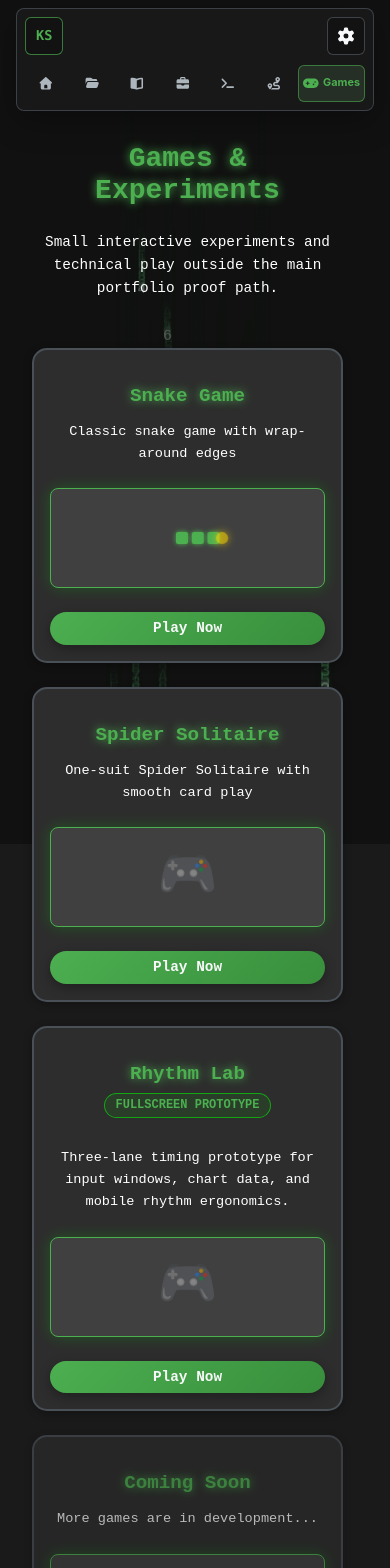
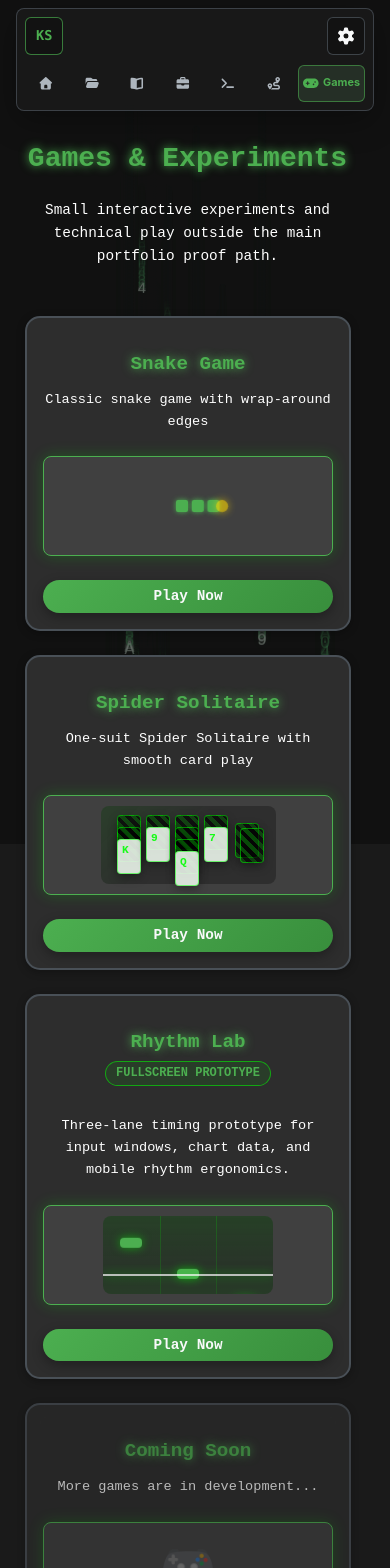
Before and after one commit to kareemsasa3/personal-website, a React (Vite) app in the folder web/: page /games in a window 390 px wide. Shown: the top 1568 px of the page. Built offline with nearby package versions, Linux system fonts and the light colour scheme.

Commit message:
Add curated game card previews

```diff
--- a/web/src/components/GameCard/GameCard.css
+++ b/web/src/components/GameCard/GameCard.css
@@ -6,6 +6,7 @@
     padding: var(--spacing-lg);
     width: 100%;
     max-width: 400px;
+    box-sizing: border-box;
     backdrop-filter: blur(10px);
     transition: transform var(--transition-normal),
         box-shadow var(--transition-normal),
@@ -173,6 +174,170 @@
     }
 }
 
+.spider-preview {
+    position: relative;
+    display: flex;
+    align-items: flex-start;
+    justify-content: center;
+    gap: 10px;
+    width: min(240px, 92%);
+    height: 112px;
+    padding: 14px 12px;
+    border-radius: var(--border-radius-md);
+    background:
+        linear-gradient(135deg, rgba(0, 255, 0, 0.08), transparent 45%),
+        rgba(0, 0, 0, 0.28);
+}
+
+.spider-column,
+.spider-stock {
+    position: relative;
+    width: 34px;
+    height: 86px;
+}
+
+.spider-column-tall {
+    height: 96px;
+}
+
+.spider-stock {
+    margin-left: 2px;
+}
+
+.spider-card {
+    position: absolute;
+    left: 0;
+    width: 34px;
+    height: 48px;
+    border-radius: 5px;
+    border: 1px solid rgba(0, 255, 0, 0.5);
+    box-shadow: 0 4px 10px rgba(0, 0, 0, 0.28);
+}
+
+.spider-card:nth-child(1) {
+    top: 0;
+}
+
+.spider-card:nth-child(2) {
+    top: 16px;
+}
+
+.spider-card:nth-child(3) {
+    top: 32px;
+}
+
+.spider-card:nth-child(4) {
+    top: 48px;
+}
+
+.spider-card-back {
+    background:
+        repeating-linear-gradient(
+            45deg,
+            rgba(0, 255, 0, 0.18) 0 4px,
+            rgba(0, 0, 0, 0.35) 4px 8px
+        ),
+        rgba(0, 0, 0, 0.48);
+}
+
+.spider-card-face {
+    display: flex;
+    align-items: flex-start;
+    justify-content: flex-start;
+    padding: 5px;
+    color: rgba(0, 255, 0, 0.9);
+    background: rgba(235, 245, 235, 0.9);
+    font-family: var(--terminal-font, 'Courier New', 'Monaco', 'Menlo', monospace);
+    font-size: 0.85rem;
+    font-weight: 700;
+}
+
+.spider-stock .spider-card:nth-child(1) {
+    top: 10px;
+    left: 0;
+}
+
+.spider-stock .spider-card:nth-child(2) {
+    top: 16px;
+    left: 6px;
+}
+
+.rhythm-preview {
+    position: relative;
+    display: grid;
+    grid-template-columns: repeat(3, minmax(0, 1fr));
+    width: min(230px, 92%);
+    height: 112px;
+    border-radius: var(--border-radius-md);
+    background:
+        linear-gradient(to bottom, rgba(0, 255, 0, 0.1), transparent 60%),
+        rgba(0, 0, 0, 0.32);
+    overflow: hidden;
+}
+
+.rhythm-lane {
+    position: relative;
+    border-left: 1px solid rgba(0, 255, 0, 0.18);
+}
+
+.rhythm-lane:first-child {
+    border-left: 0;
+}
+
+.rhythm-lane::before {
+    content: '';
+    position: absolute;
+    inset: 0;
+    background: linear-gradient(to bottom, transparent, rgba(0, 255, 0, 0.08));
+}
+
+.rhythm-target-line {
+    position: absolute;
+    left: 0;
+    right: 0;
+    bottom: 24px;
+    height: 2px;
+    background: rgba(255, 255, 255, 0.68);
+    box-shadow: 0 0 10px rgba(0, 255, 0, 0.45);
+}
+
+.rhythm-note {
+    position: absolute;
+    left: 50%;
+    width: 26px;
+    height: 12px;
+    border-radius: 4px;
+    background: var(--terminal-primary, #4CAF50);
+    box-shadow: 0 0 10px rgba(0, 255, 0, 0.5);
+    transform: translateX(-50%);
+    animation: rhythmPreviewDrift 2.8s ease-in-out infinite;
+}
+
+.rhythm-note-one {
+    top: 18px;
+    animation-delay: 0s;
+}
+
+.rhythm-note-two {
+    top: 46px;
+    animation-delay: 0.35s;
+}
+
+.rhythm-note-three {
+    top: 74px;
+    animation-delay: 0.7s;
+}
+
+@keyframes rhythmPreviewDrift {
+    0%, 100% {
+        transform: translateX(-50%) translateY(0);
+    }
+
+    50% {
+        transform: translateX(-50%) translateY(8px);
+    }
+}
+
 .play-button {
     position: relative;
     z-index: 1;
@@ -259,6 +424,31 @@
         height: 80px;
     }
 
+    .spider-preview,
+    .rhythm-preview {
+        height: 92px;
+    }
+
+    .spider-preview {
+        gap: 7px;
+        width: min(205px, 96%);
+        padding: 11px 9px;
+    }
+
+    .spider-column,
+    .spider-stock {
+        width: 29px;
+    }
+
+    .spider-card {
+        width: 29px;
+        height: 42px;
+    }
+
+    .rhythm-preview {
+        width: min(200px, 96%);
+    }
+
     .game-card h3 {
         font-size: 1.3rem;
     }
@@ -286,6 +476,68 @@
     .snake-preview {
         width: 120px;
         height: 60px;
+    }
+
+    .spider-preview,
+    .rhythm-preview {
+        height: 78px;
+    }
+
+    .spider-preview {
+        gap: 5px;
+        width: min(175px, 96%);
+        padding: 9px 7px;
+    }
+
+    .spider-column,
+    .spider-stock {
+        width: 24px;
+        height: 64px;
+    }
+
+    .spider-card {
+        width: 24px;
+        height: 35px;
+        border-radius: 4px;
+    }
+
+    .spider-card:nth-child(2) {
+        top: 12px;
+    }
+
+    .spider-card:nth-child(3) {
+        top: 24px;
+    }
+
+    .spider-card:nth-child(4) {
+        top: 36px;
+    }
+
+    .spider-card-face {
+        padding: 4px;
+        font-size: 0.7rem;
+    }
+
+    .spider-stock .spider-card:nth-child(1) {
+        top: 8px;
+    }
+
+    .spider-stock .spider-card:nth-child(2) {
+        top: 13px;
+        left: 5px;
+    }
+
+    .rhythm-preview {
+        width: min(170px, 96%);
+    }
+
+    .rhythm-note {
+        width: 22px;
+        height: 10px;
+    }
+
+    .rhythm-target-line {
+        bottom: 18px;
     }
 
     .game-card h3 {
@@ -321,7 +573,8 @@
     .game-card,
     .play-button,
     .snake-segment-preview,
-    .food-preview {
+    .food-preview,
+    .rhythm-note {
         transition: none;
         animation: none;
     }
--- a/web/src/components/GameCard/GameCard.tsx
+++ b/web/src/components/GameCard/GameCard.tsx
@@ -18,13 +18,57 @@ const GameCard: React.FC<GameCardProps> = ({
     switch (previewType) {
       case "snake":
         return (
-          <div className="snake-preview">
+          <div className="snake-preview" aria-hidden="true">
             <div className="snake-segment-preview"></div>
             <div className="snake-segment-preview"></div>
             <div className="snake-segment-preview"></div>
             <div className="food-preview"></div>
           </div>
         );
+      case "spider":
+        return (
+          <div className="spider-preview" aria-hidden="true">
+            <div className="spider-column spider-column-tall">
+              <div className="spider-card spider-card-back"></div>
+              <div className="spider-card spider-card-back"></div>
+              <div className="spider-card spider-card-face">K</div>
+            </div>
+            <div className="spider-column">
+              <div className="spider-card spider-card-back"></div>
+              <div className="spider-card spider-card-face">9</div>
+            </div>
+            <div className="spider-column spider-column-tall">
+              <div className="spider-card spider-card-back"></div>
+              <div className="spider-card spider-card-back"></div>
+              <div className="spider-card spider-card-back"></div>
+              <div className="spider-card spider-card-face">Q</div>
+            </div>
+            <div className="spider-column">
+              <div className="spider-card spider-card-back"></div>
+              <div className="spider-card spider-card-face">7</div>
+            </div>
+            <div className="spider-stock">
+              <div className="spider-card spider-card-back"></div>
+              <div className="spider-card spider-card-back"></div>
+            </div>
+          </div>
+        );
+      case "rhythm-lab":
+        return (
+          <div className="rhythm-preview" aria-hidden="true">
+            <div className="rhythm-lane">
+              <span className="rhythm-note rhythm-note-one"></span>
+            </div>
+            <div className="rhythm-lane">
+              <span className="rhythm-note rhythm-note-two"></span>
+            </div>
+            <div className="rhythm-lane">
+              <span className="rhythm-note rhythm-note-three"></span>
+            </div>
+            <div className="rhythm-target-line"></div>
+          </div>
+        );
+      case "placeholder":
       default:
         return <div className="placeholder">🎮</div>;
     }
--- a/web/src/data/gamesData.ts
+++ b/web/src/data/gamesData.ts
@@ -1,9 +1,11 @@
+export type GamePreviewType = "snake" | "spider" | "rhythm-lab" | "placeholder";
+
 export interface GameData {
   id: string;
   title: string;
   description: string;
   path: string;
-  previewType: string;
+  previewType: GamePreviewType;
   isAvailable: boolean;
   modeLabel?: string;
 }
@@ -31,7 +33,7 @@ export const gamesData: GameData[] = [
     description:
       "Three-lane timing prototype for input windows, chart data, and mobile rhythm ergonomics.",
     path: "/games/rhythm-lab",
-    previewType: "placeholder",
+    previewType: "rhythm-lab",
     isAvailable: true,
     modeLabel: "Fullscreen prototype",
   },
@@ -42,7 +44,7 @@ export const gamesData: GameData[] = [
   //   title: 'Tetris',
   //   description: 'Classic block-stacking puzzle game',
   //   path: '/games/tetris',
-  //   previewType: 'tetris',
+  //   previewType: 'placeholder',
   //   isAvailable: false,
   // },
 ];
--- a/web/src/pages/Games/Games.css
+++ b/web/src/pages/Games/Games.css
@@ -18,6 +18,7 @@
     width: 100%;
     max-width: 1400px;
     margin: 0 auto;
+    box-sizing: border-box;
     font-family: var(--terminal-font);
 }
 
@@ -67,6 +68,7 @@
 
 @media (max-width: 768px) {
     .games-container {
+        width: min(100%, calc(100vw - (var(--spacing-sm) * 2)));
         max-width: 100%;
         padding: 0 1rem;
     }
@@ -87,6 +89,11 @@
 }
 
 @media (max-width: 480px) {
+    .games-container {
+        width: min(100%, calc(100vw - (var(--spacing-sm) * 4)));
+        padding: 0;
+    }
+
     .games-header {
         margin-bottom: 1.5rem;
         padding: 1rem 0;
```
